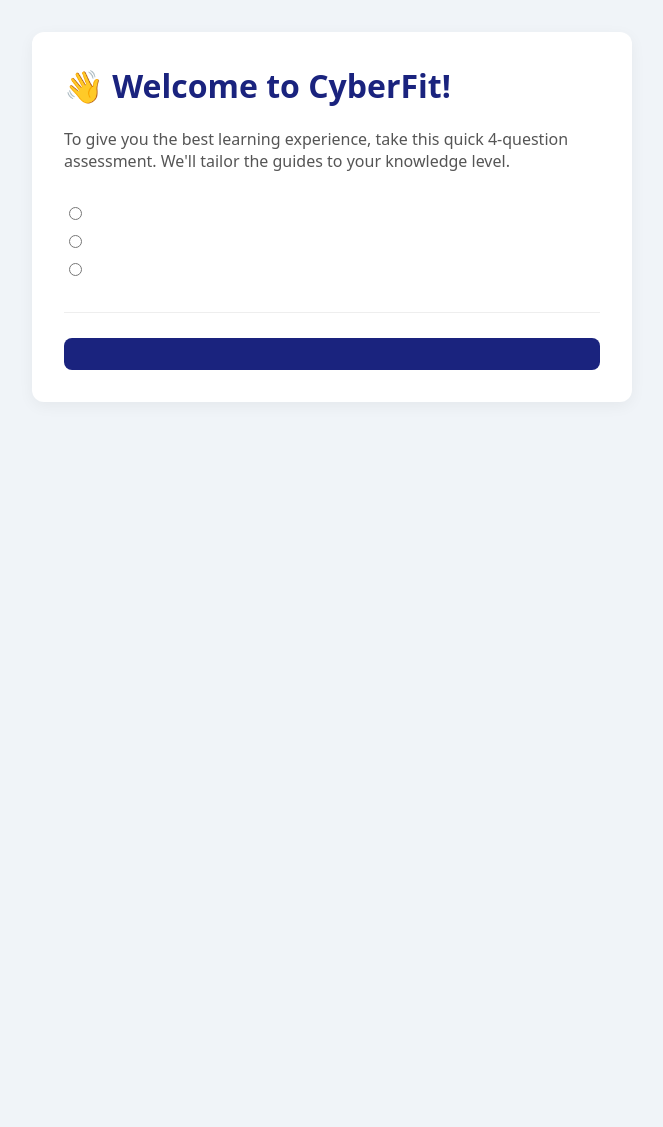
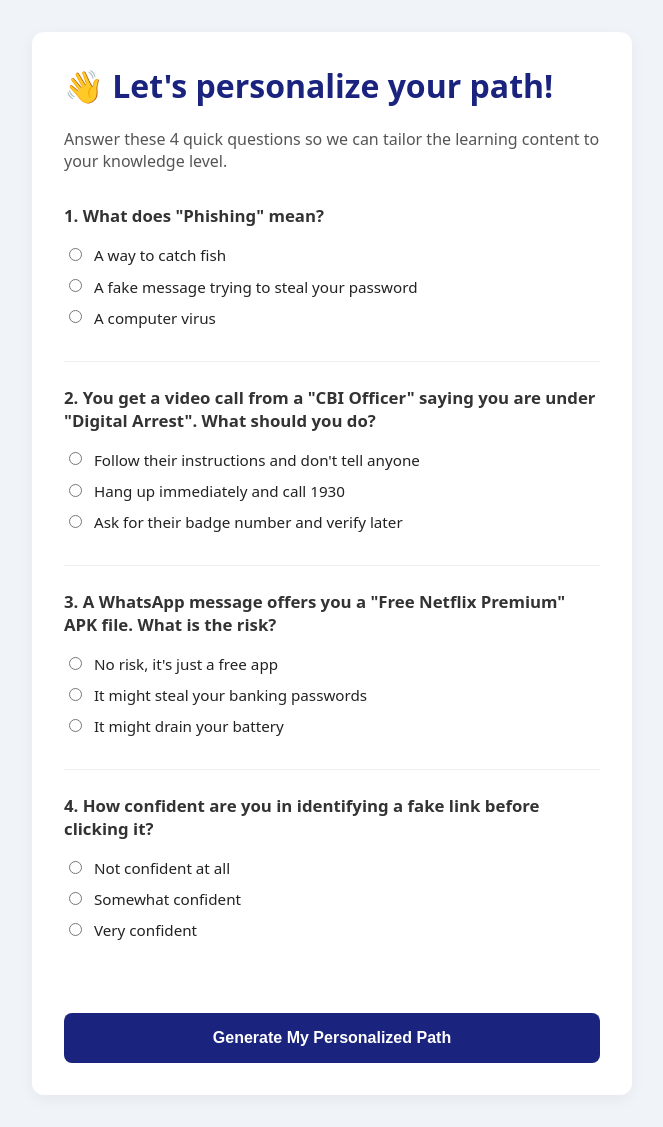
Before and after one commit to rajhub-ui/CYKNOW, a Flask app: page /survey in a window 1280 px wide. Shown: the whole page, without its empty margins (308-971 px from the left). Before the commit the page ends 402 px from the top, so only its background shows below. Run offline with Flask 3, Linux system fonts and the light colour scheme.

Commit message:
Added Google OAuth, OTP verification, fixed translations, and updated UI

```diff
--- a/templates/survey.html
+++ b/templates/survey.html
@@ -11,18 +11,20 @@
         h1 { color: #1a237e; margin-top: 0; }
         .q-block { margin-bottom: 1.5rem; padding-bottom: 1.5rem; border-bottom: 1px solid #eee; }
         .q-block h3 { margin: 0 0 1rem; font-size: 1.05rem; color: #333; }
-        .option { display: block; margin-bottom: 0.5rem; cursor: pointer; font-size: 0.95rem; }
-        .option input { margin-right: 0.5rem; }
-        .btn { background: #1a237e; color: white; border: none; padding: 1rem; width: 100%; border-radius: 8px; font-size: 1rem; font-weight: bold; cursor: pointer; }
+        .option { display: block; margin-bottom: 0.5rem; cursor: pointer; font-size: 0.95rem; line-height: 1.4; }
+        .option input { margin-right: 0.5rem; margin-top: 0.3rem; }
+        .btn { background: #1a237e; color: white; border: none; padding: 1rem; width: 100%; border-radius: 8px; font-size: 1rem; font-weight: bold; cursor: pointer; margin-top: 1rem; }
+        .btn:hover { background: #0d1657; }
     </style>
 </head>
 <body>
     <div class="container">
         <div class="card">
-            <h1>👋 Welcome to CyberFit!</h1>
-            <p style="color: #555; margin-bottom: 2rem;">To give you the best learning experience, take this quick 4-question assessment. We'll tailor the guides to your knowledge level.</p>
+            <h1>👋 {{ t.survey_title }}</h1>
+            <p style="color: #555; margin-bottom: 2rem;">{{ t.survey_desc }}</p>
 
             <form id="survey-form">
+                <!-- Q1 -->
                 <div class="q-block">
                     <h3>{{ t.survey_q1 }}</h3>
                     <label class="option"><input type="radio" name="q1" value="0" required> {{ t.survey_q1_a }}</label>
@@ -30,12 +32,32 @@
                     <label class="option"><input type="radio" name="q1" value="1"> {{ t.survey_q1_c }}</label>
                 </div>
 
-                <!-- Do the same for Q2, Q3, Q4... -->
+                <!-- Q2 -->
+                <div class="q-block">
+                    <h3>{{ t.survey_q2 }}</h3>
+                    <label class="option"><input type="radio" name="q2" value="0" required> {{ t.survey_q2_a }}</label>
+                    <label class="option"><input type="radio" name="q2" value="1"> {{ t.survey_q2_b }}</label>
+                    <label class="option"><input type="radio" name="q2" value="1"> {{ t.survey_q2_c }}</label>
+                </div>
+
+                <!-- Q3 -->
+                <div class="q-block">
+                    <h3>{{ t.survey_q3 }}</h3>
+                    <label class="option"><input type="radio" name="q3" value="0" required> {{ t.survey_q3_a }}</label>
+                    <label class="option"><input type="radio" name="q3" value="1"> {{ t.survey_q3_b }}</label>
+                    <label class="option"><input type="radio" name="q3" value="1"> {{ t.survey_q3_c }}</label>
+                </div>
+
+                <!-- Q4 -->
+                <div class="q-block" style="border-bottom: none;">
+                    <h3>{{ t.survey_q4 }}</h3>
+                    <label class="option"><input type="radio" name="q4" value="0" required> {{ t.survey_q4_a }}</label>
+                    <label class="option"><input type="radio" name="q4" value="1"> {{ t.survey_q4_b }}</label>
+                    <label class="option"><input type="radio" name="q4" value="1"> {{ t.survey_q4_c }}</label>
+                </div>
 
                 <button type="submit" class="btn">{{ t.survey_btn }}</button>
             </form>
-
-
         </div>
     </div>
 
@@ -52,7 +74,7 @@
                 score += parseInt(value);
             }
 
-            // Determine tier
+            // Determine tier (Beginner: 0-2, Intermediate: 3, Advanced: 4)
             let level = 'beginner';
             if (score >= 3) level = 'intermediate';
             if (score === 4) level = 'advanced';
--- a/translations.py
+++ b/translations.py
@@ -57,6 +57,27 @@ TRANSLATIONS = {
         # Popup
         'lang_popup_title': 'Select Your Language',
         'lang_popup_desc': 'Please choose your preferred language to continue.',
+
+        # Survey Translations
+        'survey_title': "Let's personalize your path!",
+        'survey_desc': 'Answer these 4 quick questions so we can tailor the learning content to your knowledge level.',
+        'survey_q1': '1. What does "Phishing" mean?',
+        'survey_q1_a': 'A way to catch fish',
+        'survey_q1_b': 'A fake message trying to steal your password',
+        'survey_q1_c': 'A computer virus',
+        'survey_q2': '2. You get a video call from a "CBI Officer" saying you are under "Digital Arrest". What should you do?',
+        'survey_q2_a': "Follow their instructions and don't tell anyone",
+        'survey_q2_b': 'Hang up immediately and call 1930',
+        'survey_q2_c': 'Ask for their badge number and verify later',
+        'survey_q3': '3. A WhatsApp message offers you a "Free Netflix Premium" APK file. What is the risk?',
+        'survey_q3_a': "No risk, it's just a free app",
+        'survey_q3_b': 'It might steal your banking passwords',
+        'survey_q3_c': 'It might drain your battery',
+        'survey_q4': '4. How confident are you in identifying a fake link before clicking it?',
+        'survey_q4_a': 'Not confident at all',
+        'survey_q4_b': 'Somewhat confident',
+        'survey_q4_c': 'Very confident',
+        'survey_btn': 'Generate My Personalized Path'
     },
     'hi': {
         # Login Page
@@ -116,5 +137,26 @@ TRANSLATIONS = {
         # Popup
         'lang_popup_title': 'अपनी भाषा चुनें',
         'lang_popup_desc': 'जारी रखने के लिए कृपया अपनी पसंदीदा भाषा चुनें।',
+
+        # Survey Translations
+        'survey_title': 'आइए अपना रास्ता चुनें!',
+        'survey_desc': 'इन 4 छोटे सवालों के जवाब दें ताकि हम आपके ज्ञान के स्तर के अनुसार सामग्री तैयार कर सकें।',
+        'survey_q1': '1. "फिशिंग" का क्या मतलब है?',
+        'survey_q1_a': 'मछली पकड़ने का एक तरीका',
+        'survey_q1_b': 'आपका पासवर्ड चुराने की कोशिश करने वाला एक फर्जी संदेश',
+        'survey_q1_c': 'एक कंप्यूटर वायरस',
+        'survey_q2': '2. आपको "CBI अधिकारी" से वीडियो कॉल आता है जो कहता है कि आप "डिजिटल अरेस्ट" में हैं। आपको क्या करना चाहिए?',
+        'survey_q2_a': 'उनके निर्देशों का पालन करें और किसी को न बताएं',
+        'survey_q2_b': 'तुरंत फोन काट दें और 1930 पर कॉल करें',
+        'survey_q2_c': 'उनका बैज नंबर मांगें और बाद में सत्यापित करें',
+        'survey_q3': '3. एक व्हाट्सएप संदेश "फ्री नेटफ्लिक्स प्रीमियम" APK फाइल का ऑफर देता है। क्या जोखिम है?',
+        'survey_q3_a': 'कोई जोखिम नहीं, यह सिर्फ एक मुफ्त ऐप है',
+        'survey_q3_b': 'यह आपके बैंकिंग पासवर्ड चुरा सकता है',
+        'survey_q3_c': 'यह आपकी बैटरी खत्म कर सकता है',
+        'survey_q4': '4. क्लिक करने से पहले फर्जी लिंक को पहचानने में आप कितने आश्वस्त हैं?',
+        'survey_q4_a': 'बिल्कुल भी आश्वस्त नहीं',
+        'survey_q4_b': 'कुछ हद तक आश्वस्त',
+        'survey_q4_c': 'बहुत आश्वस्त',
+        'survey_btn': 'मेरा पर्सनल पाथ जनरेट करें'
     }
 }
```
Also changed, not shown: cyberfit.db.
